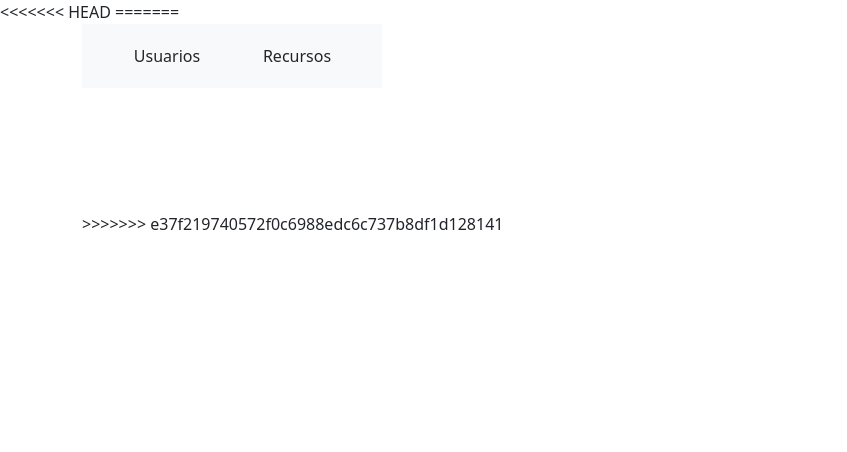
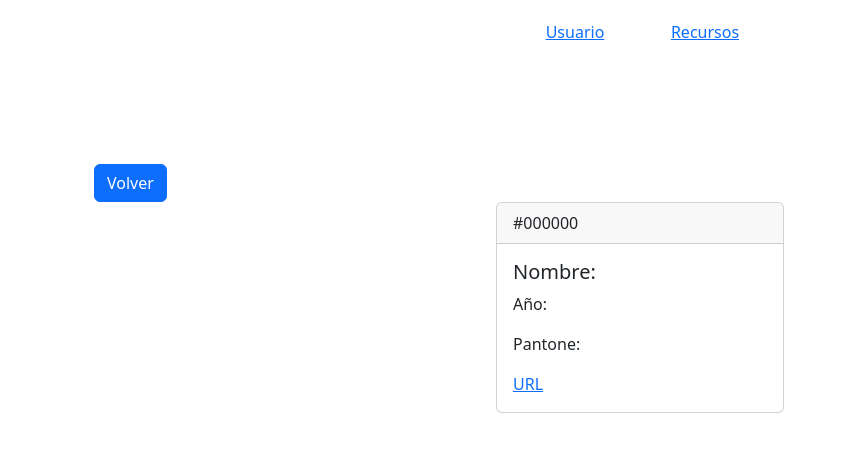
Before and after one commit to mjmoral5/grupal_API, an Angular app: page /resource/1 in a window 1280 px wide. Before the commit this address led to /. Shown: the top 452 px of the page, without its empty margins (0-847 px from the left). Built offline with nearby package versions, Linux system fonts and the light colour scheme.

Commit message:
Actualizacion front parte 2

```diff
--- a/src/app/app-routing.module.ts
+++ b/src/app/app-routing.module.ts
@@ -8,7 +8,16 @@ import { DetailUserComponent } from './component/detail-user/detail-user.compone
 import { EditUserComponent } from './component/edit-user/edit-user.component';
 import { RegisterComponent } from './component/register/register.component';
 
-const routes: Routes = [];
+const routes: Routes = [
+  { path: '', component: LoginComponent },
+  { path: 'register', component: RegisterComponent },
+  { path: 'resources', component: ListResourcesComponent },
+  { path: 'resource/:id', component: DetailResourceComponent },
+  { path: 'users', component: ListUsersComponent },
+  { path: 'user/:id', component: DetailUserComponent },
+  { path: 'user/edit/:id', component: EditUserComponent }
+
+];
 
 @NgModule({
   imports: [RouterModule.forRoot(routes)],
--- a/src/app/app.component.html
+++ b/src/app/app.component.html
@@ -1,12 +1,10 @@
-<<<<<<< HEAD
 
 
-<router-outlet></router-outlet>
-=======
+
 <div class="container">
   <div class="row">
     <div class="col">
-      <app-nav-bar></app-nav-bar>
+
     </div>
   </div>
   <div class="row">
@@ -14,4 +12,3 @@
       <router-outlet></router-outlet>
     </div>
 </div>
->>>>>>> e37f219740572f0c6988edc6c737b8df1d128141
--- a/src/app/component/detail-resource/detail-resource.component.html
+++ b/src/app/component/detail-resource/detail-resource.component.html
@@ -1 +1,29 @@
-<p>detail-resource works!</p>
+<div class="container">
+
+
+    <div class="d-flex justify-content-center">
+        <app-nav-bar></app-nav-bar>
+
+    </div>
+
+    <a [routerLink]="['/resources']" class="btn btn-primary "><i></i>Volver</a>
+    <div class="d-flex justify-content-center">
+
+        <div class="card" style="width: 18rem;">
+            <div class="muestra-color">
+                <div class="muestra-color" style="max-width: 18rem;">
+                    <div class="card-header">#000000</div>
+
+            </div>
+            <div class="card-body">
+              <h5 class="card-title">Nombre:</h5>
+              <p class="card-text">Año:</p>
+              <p class="card-text">Pantone:</p>
+              <p class="card-text"><a href="#">URL</a></p>
+            </div>
+          </div>
+
+
+    </div>
+
+</div>
--- a/src/app/component/detail-user/detail-user.component.html
+++ b/src/app/component/detail-user/detail-user.component.html
@@ -5,12 +5,22 @@
         <app-nav-bar></app-nav-bar>
 
     </div>
-    <br>
+
+    <a [routerLink]="['/users']" class="btn btn-primary "><i class="bi bi-arrow-left"></i>Volver</a>
     <div class="d-flex justify-content-center">
-        <h5>Información de usuario</h5>
+
+        <div class="card" style="width: 18rem;">
+            <img src="https://reqres.in/img/faces/2-image.jpg" class="card-img-top" alt="...">
+            <div class="card-body">
+                <h5 class="card-title">Nombre:</h5>
+                <p class="card-text">Telefono:</p>
+                <p class="card-text">Email:</p>
+                <a [routerLink]="['/user/edit/',1]" class="btn btn-primary "><i class="bi bi-pencil-fill"> </i>
+                    Editar</a>
+            </div>
+        </div>
+
 
     </div>
 
 </div>
-
-<a [routerLink]="['/user/edit', 1]">Edit User</a>
--- a/src/app/component/edit-user/edit-user.component.html
+++ b/src/app/component/edit-user/edit-user.component.html
@@ -1 +1,39 @@
-<p>edit-user works!</p>
+<div class="container">
+<app-nav-bar></app-nav-bar>
+
+<a [routerLink]="['/users']" class="btn btn-primary "><i></i>Volver</a>
+</div>
+<div class="d-flex justify-content-center">
+<form>
+    <div class="form-group">
+        <div class="card" style="width: 18rem;">
+        <img src="https://reqres.in/img/faces/2-image.jpg" class="card-img-top" alt="...">
+    </div>
+        <label for="exampleInputEmail1">Avatar</label>
+        <input type="file" class="form-control" id="avatar"   value="1">
+      </div>
+      <div class="form-group">
+        <label for="exampleInputPassword1">Nombre</label>
+        <input type="password" class="form-control" id="password" placeholder="Nombre">
+      </div>
+    <div class="form-group">
+      <label for="exampleInputEmail1">Email address</label>
+      <input type="email" class="form-control" id="exampleInputEmail1" aria-describedby="emailHelp" placeholder="Enter email">
+    </div>
+    <div class="form-group">
+      <label for="exampleInputPassword1">Password</label>
+      <input type="password" class="form-control" id="exampleInputPassword1" placeholder="Email">
+    </div>
+    <div class="d-flex justify-content-center">
+    <div class="p-2">
+    <a  [routerLink]="['/users']" class="btn btn-success  p-2 "><i></i>Confirmar</a>
+</div>
+<div class="p-2">
+    <a [routerLink]="['/users']" class="btn btn-danger p-2"><i class="bi bi-0-circle-fill"></i>
+        Cancelar</a>
+</div>
+</div>
+
+  </form>
+</div>
+<br>
--- a/src/app/component/list-resources/list-resources.component.html
+++ b/src/app/component/list-resources/list-resources.component.html
@@ -1,3 +1,4 @@
+<app-nav-bar></app-nav-bar>
 <p>list-resources works!</p>
 
 <a [routerLink]="['/resource', 1]">Resource detail</a>
--- a/src/app/component/list-users/list-users.component.html
+++ b/src/app/component/list-users/list-users.component.html
@@ -1,3 +1,6 @@
+
+<app-nav-bar></app-nav-bar>
+
 <p>list-users works!</p>
 
 <a [routerLink]="['/user', 1]">User detail</a>
--- a/src/app/component/nav-bar/nav-bar.component.html
+++ b/src/app/component/nav-bar/nav-bar.component.html
@@ -1,18 +1,19 @@
-<nav class="navbar navbar-expand-lg navbar-light bg-light justify-content-center">
-
-
-
+<nav>
+    <div class="d-flex justify-content-center">
         <div class="col-6">
-<li >
-    <a class="nav-link " href="#"  >Usuarios</a>
+            <li>
+                <a [routerLink]="['/users']">
+                    Usuario
+                </a>
             </li>
         </div>
         <div class="col-6">
-  <li >
-    <a class="nav-link" href="#"  >Recursos</a>
+            <li>
+                <a [routerLink]="['/resources']">
+                    Recursos
+                </a>
             </li>
         </div>
-
+    </div>
 
 </nav>
-  <br>
--- a/src/app/component/register/register.component.html
+++ b/src/app/component/register/register.component.html
@@ -1 +1,2 @@
 <p>register works!</p>
+<a [routerLink]="['/']"> Login</a>
--- a/src/index.html
+++ b/src/index.html
@@ -7,10 +7,12 @@
   <meta name="viewport" content="width=device-width, initial-scale=1">
   <link rel="icon" type="image/x-icon" href="favicon.ico">
   <link href="https://cdn.jsdelivr.net/npm/bootstrap@5.3.0/dist/css/bootstrap.min.css" rel="stylesheet" integrity="sha384-9ndCyUaIbzAi2FUVXJi0CjmCapSmO7SnpJef0486qhLnuZ2cdeRhO02iuK6FUUVM" crossorigin="anonymous">
-
+  <link rel="stylesheet" href="https://cdn.jsdelivr.net/npm/bootstrap-icons@1.10.2/font/bootstrap-icons.css">
 
 </head>
 <body>
+
+
   <app-root></app-root>
 </body>
 <script src="https://cdn.jsdelivr.net/npm/bootstrap@5.3.0/dist/js/bootstrap.bundle.min.js" integrity="sha384-geWF76RCwLtnZ8qwWowPQNguL3RmwHVBC9FhGdlKrxdiJJigb/j/68SIy3Te4Bkz" crossorigin="anonymous"></script>
```
Lines whose indentation alone changed are shown as unchanged.
